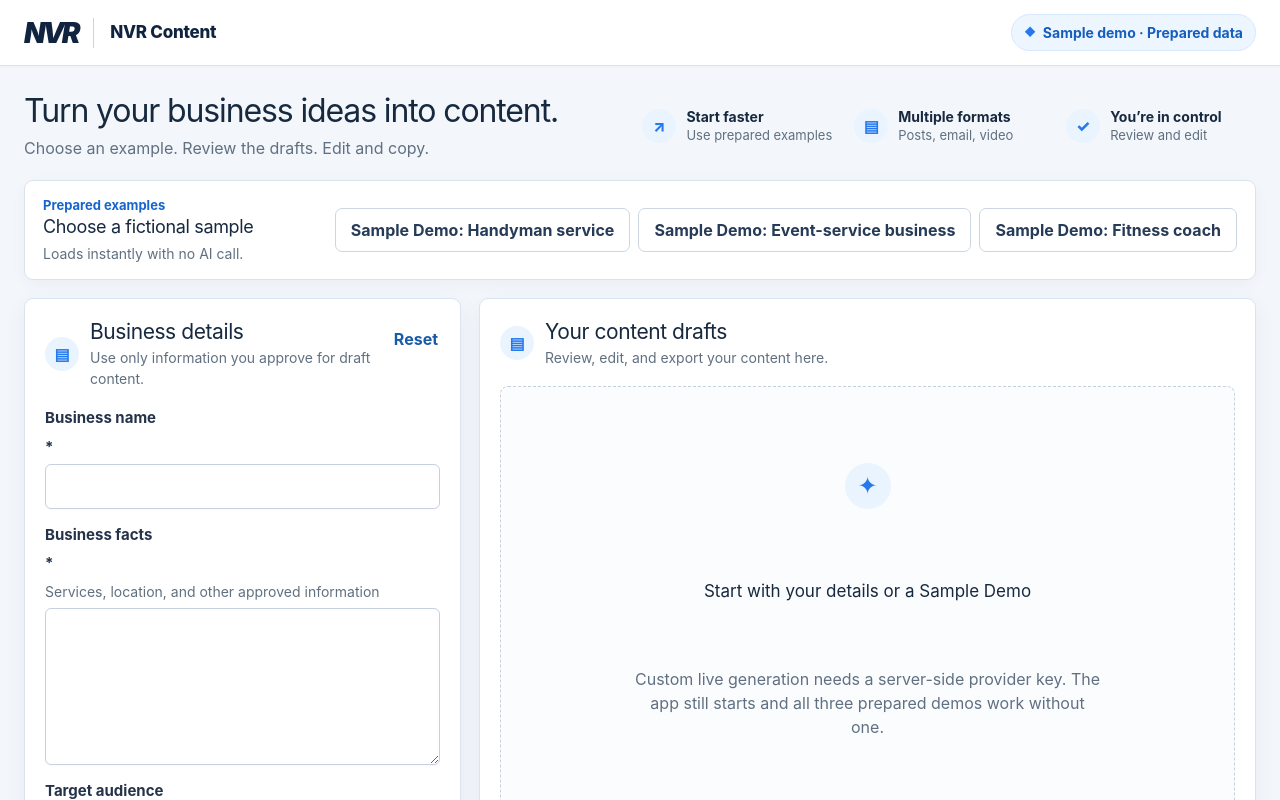
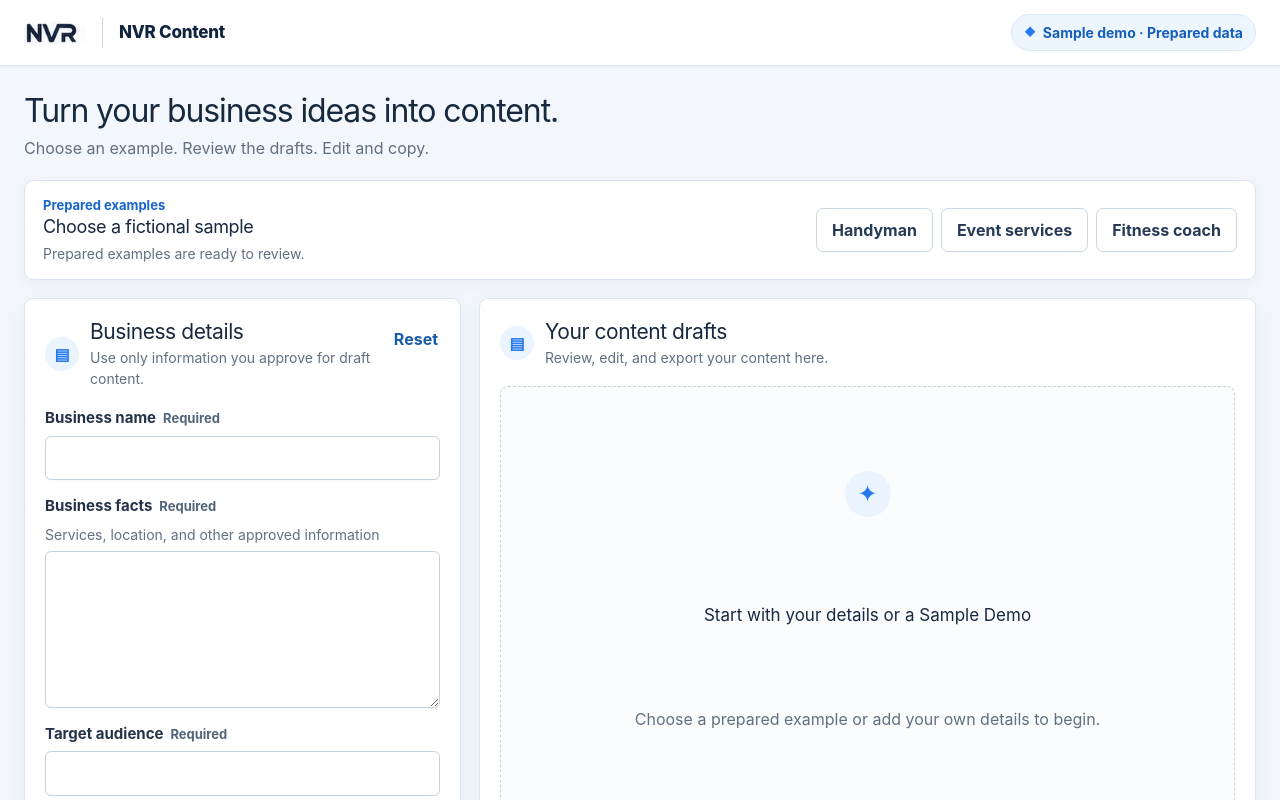
Before and after one commit to InSpaceNotHere/nvrtrack, a Next.js app: page / in a window 1280 px wide. Shown: the top 800 px of the page. Built offline with nearby package versions, Linux system fonts and the light colour scheme.

Commit message:
Finalize NVR sample presentation
Co-authored-by: InSpaceNotHere <InSpaceNotHere@users.noreply.github.com>

```diff
--- a/app/globals.css
+++ b/app/globals.css
@@ -83,12 +83,11 @@ button:disabled {
   color: #102440;
 }
 
-.brand-mark {
-  font-size: 28px;
-  font-style: italic;
-  font-weight: 900;
-  letter-spacing: -0.11em;
-  line-height: 1;
+.brand-logo {
+  display: block;
+  width: 62px;
+  height: auto;
+  image-rendering: auto;
 }
 
 .brand-divider {
@@ -124,8 +123,6 @@ button:disabled {
 
 .intro {
   display: flex;
-  justify-content: space-between;
-  gap: 36px;
   align-items: center;
   padding: 26px 0 20px;
 }
@@ -172,20 +169,6 @@ p {
   flex: 1 1 auto;
 }
 
-.benefits {
-  display: grid;
-  grid-template-columns: repeat(3, minmax(142px, 1fr));
-  gap: 22px;
-}
-
-.benefit {
-  display: flex;
-  align-items: center;
-  gap: 10px;
-  min-width: 0;
-}
-
-.benefit-icon,
 .section-icon {
   display: grid;
   flex: 0 0 auto;
@@ -197,18 +180,6 @@ p {
   background: var(--accent-soft);
   font-size: 16px;
   font-weight: 850;
-}
-
-.benefit > span:last-child {
-  display: grid;
-  color: var(--muted);
-  font-size: 13px;
-  line-height: 1.3;
-}
-
-.benefit strong {
-  color: var(--text);
-  font-size: 14px;
 }
 
 .sample-card {
@@ -245,6 +216,19 @@ p {
   display: flex;
   flex-wrap: wrap;
   gap: 8px;
+}
+
+.preset-button.selected,
+.preset-button[aria-pressed="true"] {
+  color: #fff;
+  border-color: var(--accent);
+  background: var(--accent);
+  box-shadow: 0 2px 6px rgb(37 121 237 / 20%);
+}
+
+.preset-button.selected:hover,
+.preset-button[aria-pressed="true"]:hover {
+  background: var(--accent-dark);
 }
 
 .workspace {
@@ -316,6 +300,19 @@ label {
   font-weight: 700;
 }
 
+.label-title {
+  display: inline-flex;
+  align-items: baseline;
+  gap: 7px;
+  font-weight: 700;
+}
+
+.required-indicator {
+  color: #52657a;
+  font-size: 13px;
+  font-weight: 700;
+}
+
 .hint {
   color: var(--muted);
   font-size: 14px;
@@ -339,6 +336,7 @@ textarea {
   border: 1px solid #c5d1df;
   border-radius: 6px;
   background: #fff;
+  font-weight: 400;
   box-shadow: 0 1px 2px rgb(23 41 63 / 2%);
   transition:
     border-color 120ms ease,
@@ -676,12 +674,6 @@ textarea:focus {
     font-size: 30px;
   }
 
-  .benefits {
-    width: 100%;
-    grid-template-columns: 1fr;
-    gap: 10px;
-  }
-
   .sample-actions,
   .export-actions {
     display: grid;
@@ -728,8 +720,8 @@ textarea:focus {
     gap: 9px;
   }
 
-  .brand-mark {
-    font-size: 24px;
+  .brand-logo {
+    width: 56px;
   }
 
   .brand-divider {
--- a/app/page.tsx
+++ b/app/page.tsx
@@ -12,6 +12,7 @@ import { SAMPLES } from "@/lib/samples";
 
 type Tab = "social" | "email" | "video";
 type ResultSource = "sample" | "live";
+const SAMPLE_LABELS = ["Handyman", "Event services", "Fitness coach"] as const;
 
 const fieldLimits: Record<keyof CampaignInput, number | undefined> = {
   businessName: 120,
@@ -32,6 +33,7 @@ export default function Home() {
   const [pack, setPack] = useState<ContentPack | null>(null);
   const [snapshot, setSnapshot] = useState<CampaignInput | null>(null);
   const [source, setSource] = useState<ResultSource | null>(null);
+  const [selectedSampleId, setSelectedSampleId] = useState<string | null>(null);
   const [tab, setTab] = useState<Tab>("social");
   const [loading, setLoading] = useState(false);
   const [edited, setEdited] = useState(false);
@@ -55,6 +57,7 @@ export default function Home() {
     value: CampaignInput[K],
   ) {
     setInput((current) => ({ ...current, [key]: value }));
+    setSelectedSampleId(null);
     setFieldErrors([]);
     setMessage("");
   }
@@ -71,9 +74,10 @@ export default function Home() {
     setPack(structuredClone(sample.pack));
     setSnapshot({ ...sample.input });
     setSource("sample");
+    setSelectedSampleId(sample.id);
     setEdited(false);
     setFieldErrors([]);
-    setMessage(`${sample.label} loaded locally. No AI request was made.`);
+    setMessage("");
     setTab("social");
   }
 
@@ -83,6 +87,7 @@ export default function Home() {
     setPack(null);
     setSnapshot(null);
     setSource(null);
+    setSelectedSampleId(null);
     setEdited(false);
     setFieldErrors([]);
     setMessage("Workbench reset.");
@@ -136,6 +141,7 @@ export default function Home() {
       setPack(data.pack);
       setSnapshot(submitted);
       setSource("live");
+      setSelectedSampleId(null);
       setEdited(false);
       setMessage("Live content pack generated from the submitted snapshot.");
       setTab("social");
@@ -183,7 +189,13 @@ export default function Home() {
       <header className="site-header">
         <div className="shell header-inner">
           <div className="brand" aria-label="NVR Content">
-            <span className="brand-mark">NVR</span>
+            <img
+              className="brand-logo"
+              src="/nvr-shared-logo.png"
+              width="84"
+              height="30"
+              alt="NVR"
+            />
             <span className="brand-divider" aria-hidden="true" />
             <span className="brand-product">NVR Content</span>
           </div>
@@ -200,37 +212,26 @@ export default function Home() {
             <h1 id="page-title">Turn your business ideas into content.</h1>
             <p>Choose an example. Review the drafts. Edit and copy.</p>
           </div>
-          <div className="benefits" aria-label="How this workbench helps">
-            <div className="benefit">
-              <span className="benefit-icon" aria-hidden="true">↗</span>
-              <span><strong>Start faster</strong>Use prepared examples</span>
-            </div>
-            <div className="benefit">
-              <span className="benefit-icon" aria-hidden="true">▤</span>
-              <span><strong>Multiple formats</strong>Posts, email, video</span>
-            </div>
-            <div className="benefit">
-              <span className="benefit-icon" aria-hidden="true">✓</span>
-              <span><strong>You’re in control</strong>Review and edit</span>
-            </div>
-          </div>
         </section>
 
         <section className="sample-card" aria-labelledby="samples-title">
           <div>
             <span className="sample-kicker">Prepared examples</span>
             <h2 id="samples-title">Choose a fictional sample</h2>
-            <p>Loads instantly with no AI call.</p>
+            <p>Prepared examples are ready to review.</p>
           </div>
           <div className="sample-actions">
             {SAMPLES.map((sample, index) => (
               <button
-                className="button secondary"
+                className={`button secondary preset-button ${
+                  selectedSampleId === sample.id ? "selected" : ""
+                }`}
                 type="button"
                 key={sample.id}
+                aria-pressed={selectedSampleId === sample.id}
                 onClick={() => loadSample(index)}
               >
-                {sample.label}
+                {SAMPLE_LABELS[index]}
               </button>
             ))}
           </div>
@@ -258,7 +259,9 @@ export default function Home() {
             </div>
 
             <label>
-              Business name <span aria-hidden="true">*</span>
+              <span className="label-title">
+                Business name <strong className="required-indicator">Required</strong>
+              </span>
               <input
                 required
                 maxLength={fieldLimits.businessName}
@@ -269,7 +272,9 @@ export default function Home() {
               />
             </label>
             <label>
-              Business facts <span aria-hidden="true">*</span>
+              <span className="label-title">
+                Business facts <strong className="required-indicator">Required</strong>
+              </span>
               <span className="hint">
                 Services, location, and other approved information
               </span>
@@ -284,7 +289,9 @@ export default function Home() {
               />
             </label>
             <label>
-              Target audience <span aria-hidden="true">*</span>
+              <span className="label-title">
+                Target audience <strong className="required-indicator">Required</strong>
+              </span>
               <input
                 required
                 maxLength={fieldLimits.targetAudience}
@@ -303,7 +310,10 @@ export default function Home() {
               </div>
             </div>
             <label>
-              Topic or offer to promote <span aria-hidden="true">*</span>
+              <span className="label-title">
+                Topic or offer to promote
+                <strong className="required-indicator">Required</strong>
+              </span>
               <textarea
                 required
                 rows={3}
@@ -327,7 +337,9 @@ export default function Home() {
                 </select>
               </label>
               <label>
-                Desired next action <span className="optional">Optional</span>
+                <span className="label-title">
+                  Desired next action <span className="optional">Optional</span>
+                </span>
                 <span className="hint">For example, “Request a quote.”</span>
                 <input
                   maxLength={fieldLimits.nextAction}
@@ -339,7 +351,9 @@ export default function Home() {
               </label>
             </div>
             <label>
-              Things to avoid <span className="optional">Optional</span>
+              <span className="label-title">
+                Things to avoid <span className="optional">Optional</span>
+              </span>
               <span className="hint">For example, “Do not mention discounts.”</span>
               <textarea
                 rows={3}
@@ -366,8 +380,8 @@ export default function Home() {
               {loading ? "Generating…" : "Generate content"}
             </button>
             <p className="privacy-note">
-              Samples stay local. Live generation sends submitted fields to the
-              configured OpenAI model; credentials remain server-side.
+              Live AI is not connected in this sample. If configured, submitted
+              fields are sent to OpenAI.
             </p>
           </form>
 
@@ -412,10 +426,7 @@ export default function Home() {
                   ✦
                 </div>
                 <h3>Start with your details or a Sample Demo</h3>
-                <p>
-                  Custom live generation needs a server-side provider key. The app
-                  still starts and all three prepared demos work without one.
-                </p>
+                <p>Choose a prepared example or add your own details to begin.</p>
               </div>
             ) : (
               <>
```
Also changed, not shown: public/nvr-shared-logo.png (added), 1 other file (tests, documents, lock files or other folders).
